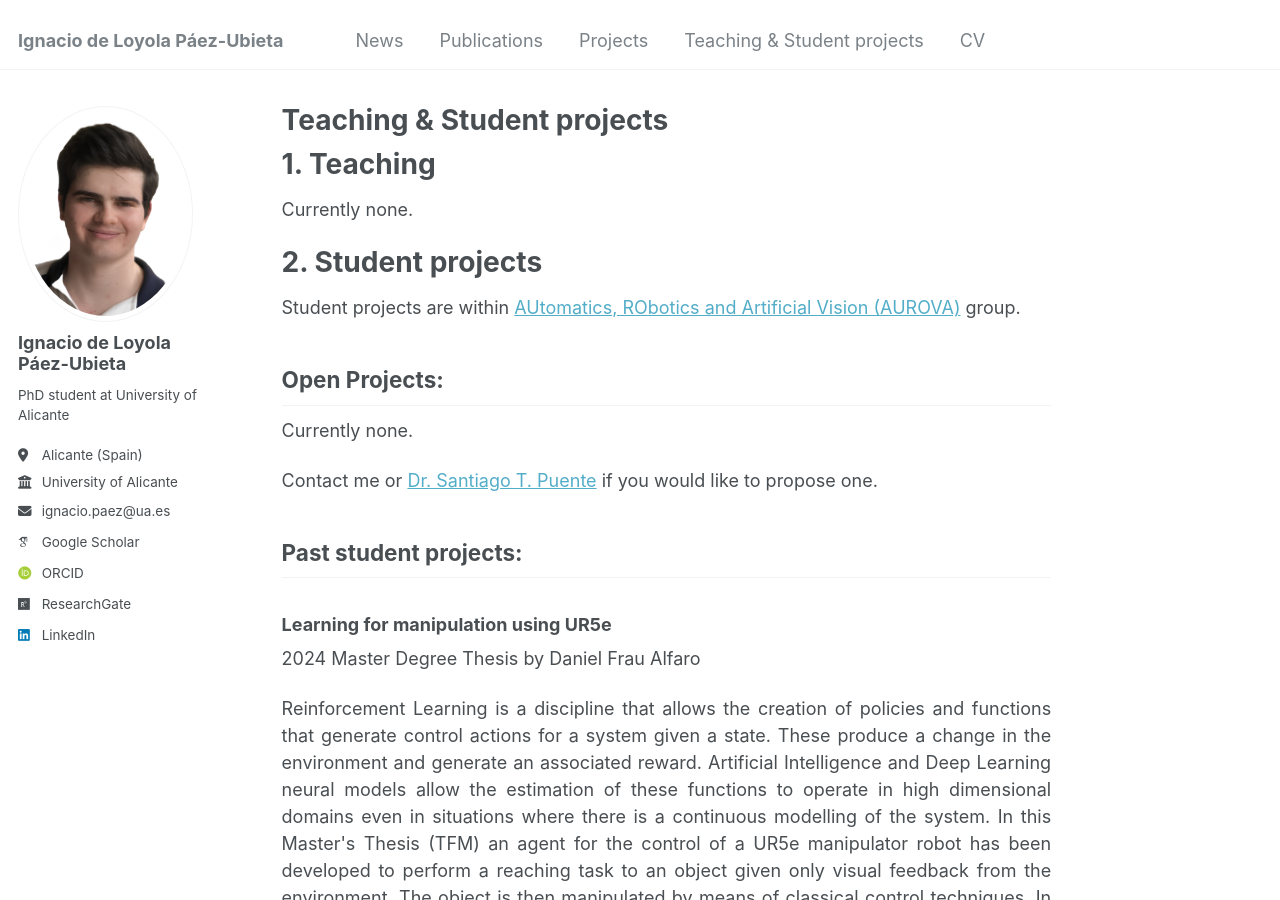
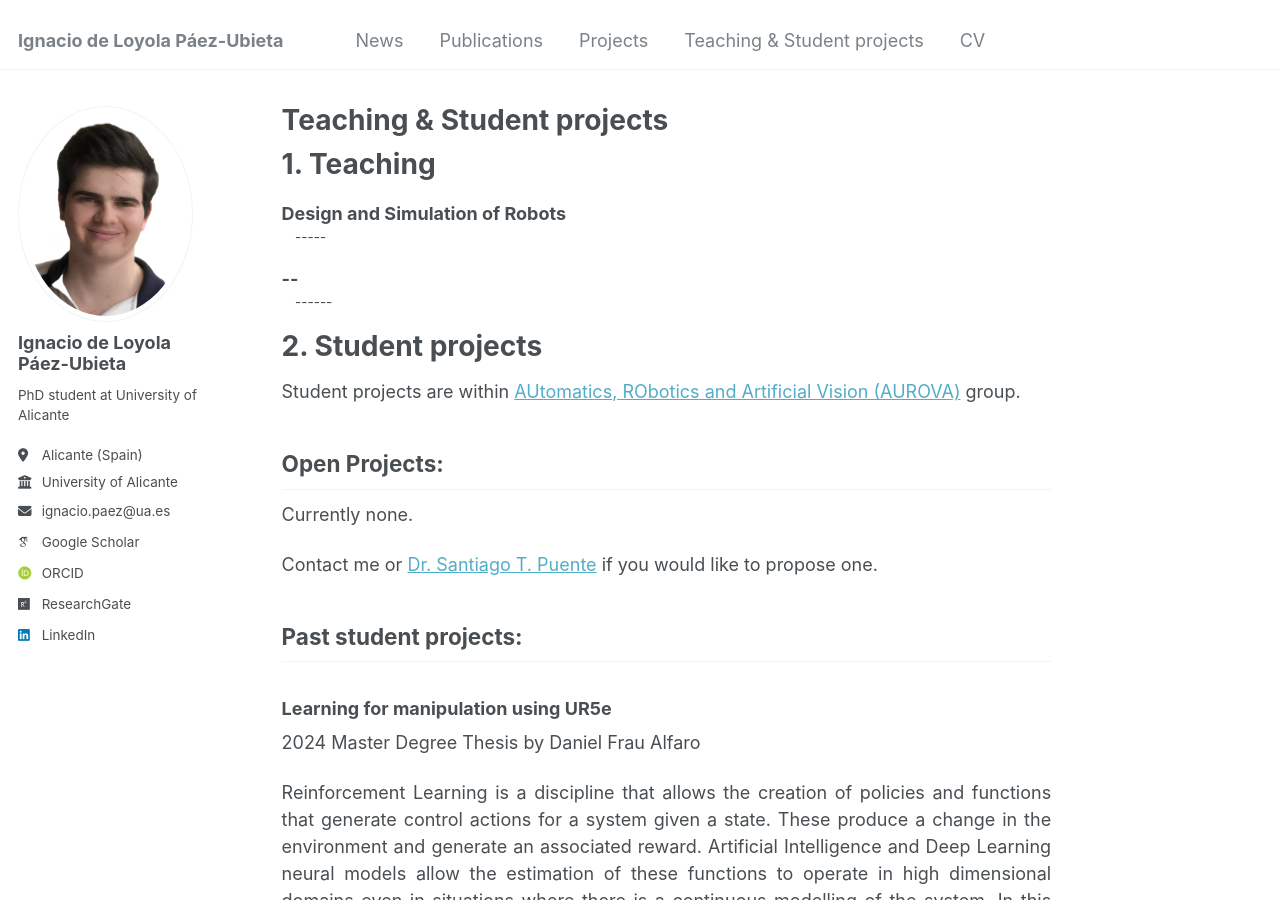
Before and after one commit to ignpaub/ignpaub.github.io, a Jekyll site: the page built from _pages/teaching_student_projects.md, in a window 1280 px wide and 900 px high. Built offline with Jekyll 4.4.1, drawn with Linux system fonts in a browser that asks for light colours; some web fonts are replaced.

Commit message:
Update teaching_student_projects.md

```diff
--- a/_pages/teaching_student_projects.md
+++ b/_pages/teaching_student_projects.md
@@ -6,7 +6,12 @@ author_profile: true
 ---
 
 # 1. Teaching
-Currently none.
+<dl>
+  <dt>Design and Simulation of Robots</dt>
+    <dd>-----</dd>
+  <dt>--</dt>
+    <dd>------</dd>
+</dl>
 
 # 2. Student projects
 Student projects are within [AUtomatics, RObotics and Artificial Vision (AUROVA)](http://www.aurova.ua.es/) group.
```
